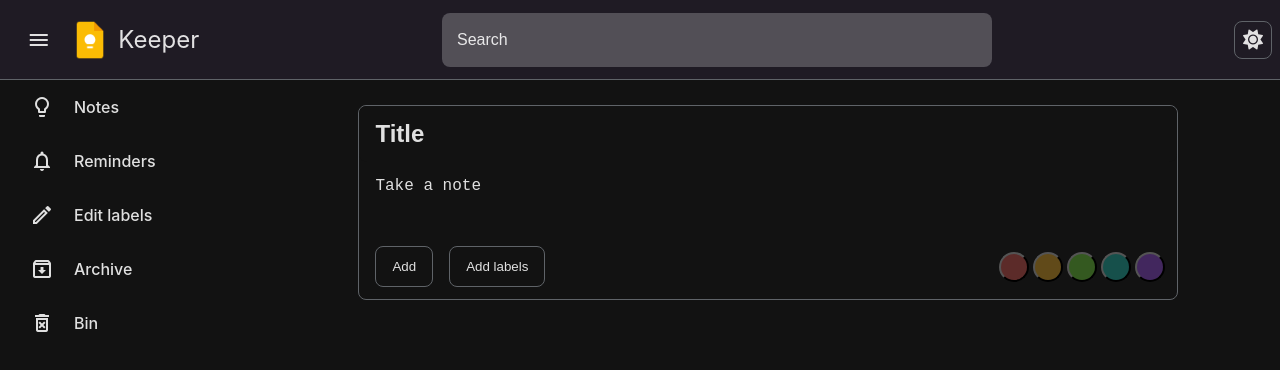
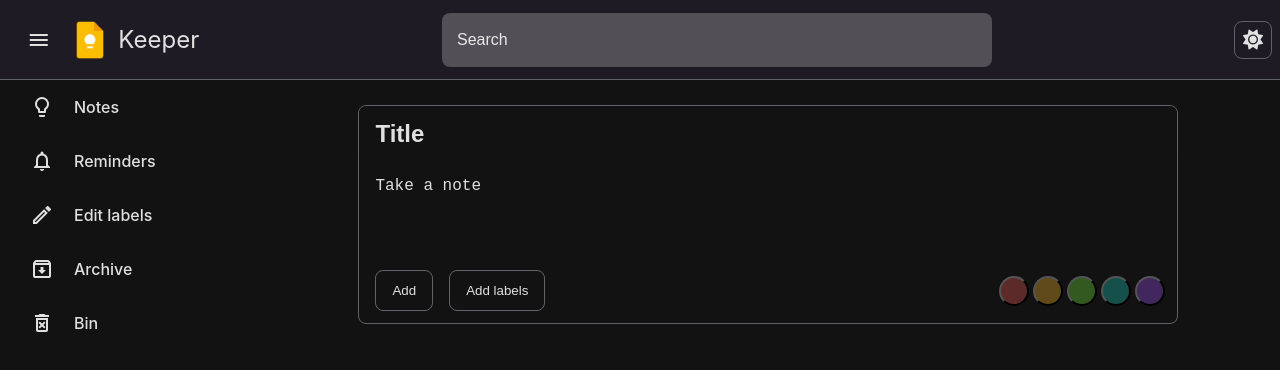
Before and after one commit to Deepak-1373/keeper-app, a React (Create React App) app: page / in a window 1280 px wide. Shown: the top 370 px of the page. Built offline with nearby package versions, Linux system fonts and the light colour scheme.

Commit message:
style: complete style for labels

```diff
--- a/src/components/NotesForm/NotesForm.css
+++ b/src/components/NotesForm/NotesForm.css
@@ -15,6 +15,14 @@
   resize: none;
 }
 
+.labels-list {
+  padding: 1rem;
+  font-size: 1.2rem;
+  border-radius: 50%;
+  margin-right: 1.2rem;
+  background-color: var(--gray-color);
+}
+
 .add-btn {
   margin: 1.2rem 1.6rem;
 }
--- a/src/components/NotesForm/NotesForm.jsx
+++ b/src/components/NotesForm/NotesForm.jsx
@@ -63,8 +63,17 @@ export const NotesForm = () => {
           value={notes.content}
           onChange={(e) => handleChange(e, "content")}
         ></textarea>
-        {labels.length > 0 &&
-          labels.map((label) => <li key={label}>{label}</li>)}
+        <div className="flex px-4 py-3">
+          {labels.length > 0 &&
+            labels.map((label) => (
+              <div
+                key={label}
+                className="labels-list flex justify-center items-center border-base"
+              >
+                <span>{label}</span>
+              </div>
+            ))}
+        </div>
         <div className="w-full flex justify-between items-center">
           <div>
             <button className="add-btn rounded-lg text-white bg-inherit px-4 py-3 border-base cursor-pointer">
```
